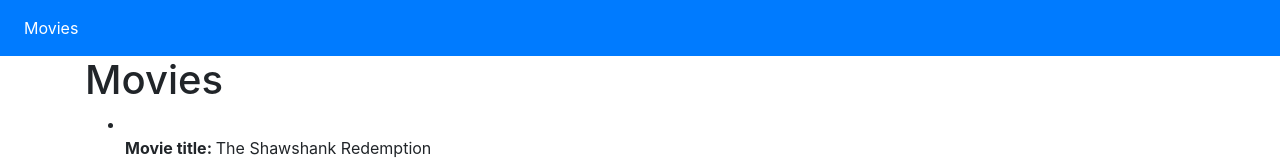
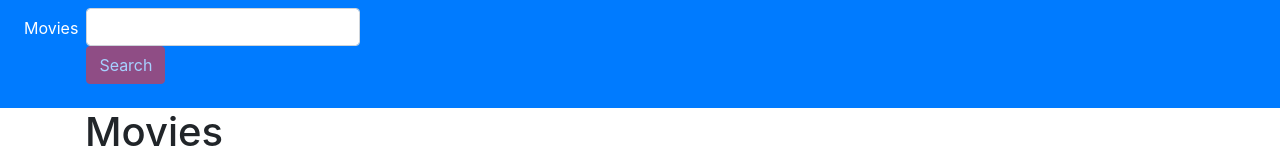
Before and after one commit to racko92/Angular4-Movies, an Angular app: page /movies in a window 1280 px wide. Shown: the top 160 px of the page. Built offline with nearby package versions, Linux system fonts and the light colour scheme.

Commit message:
Kreiran SearchComponent, dodata forma za search, submit gadja zeljenu rutu

```diff
--- a/src/app/app.module.ts
+++ b/src/app/app.module.ts
@@ -18,8 +18,10 @@ import { SearchModule } from './search/search.module';
   imports: [
     BrowserModule,
     AppRoutingModule,
+    FormsModule,
     SharedModule,
     SearchModule
+
   ],
   providers: [],
   bootstrap: [AppComponent]
--- a/src/app/layout/layout.component.html
+++ b/src/app/layout/layout.component.html
@@ -3,9 +3,11 @@
     <li class="nav-item">
       <a class="nav-link" routerLink="/movies" routerLinkActive="active">Movies</a>
     </li>
+    <li>
+      <app-search></app-search>
+    </li>
   </ul>
 </nav>
-
 <div class="container">
   <router-outlet></router-outlet>
 </div>
--- a/src/app/search/search.component.html
+++ b/src/app/search/search.component.html
@@ -1,3 +1,5 @@
-<p>
-  search works!
-</p>
+
+<form #searchForm="ngForm" (ngSubmit)="searchMovie(search.value)" class="form-group">
+  <input #search="ngModel" name="search" [(ngModel)]="term" minlength="3" type="text" class="form-control" required/>
+  <button type="submit" class="btn btn-danger" [disabled]="!searchForm.valid">Search</button>
+</form>
--- a/src/app/search/search.component.ts
+++ b/src/app/search/search.component.ts
@@ -1,14 +1,17 @@
-import { Component, OnInit } from '@angular/core';
-
+import { Component } from '@angular/core';
+import { Movie } from './../shared/models/movie.model';
+import { Router } from '@angular/router';
 @Component({
   selector: 'app-search',
   templateUrl: './search.component.html'
 })
-export class SearchComponent implements OnInit {
+export class SearchComponent {
 
-  constructor() { }
+  private movie: Movie;
 
-  ngOnInit() {
+  constructor(private router: Router) { }
+
+  searchMovie(term){
+    this.router.navigate(['/search/:' + term]);
   }
-
 }
--- a/src/app/shared/shared.module.ts
+++ b/src/app/shared/shared.module.ts
@@ -2,6 +2,7 @@ import { NgModule } from '@angular/core';
 import { CommonModule } from '@angular/common';
 import { MovieService } from './services/movie.service';
 import { MovieRowComponent } from '../movies/movie-row/movie-row.component';
+import { SearchModule } from './../search/search.module';
 
 @NgModule({
   imports: [
```
Also changed, not shown: src/app/app-routing.module.ts (+12 -2 lines), src/app/search/search.module.ts (+7 -4 lines).
